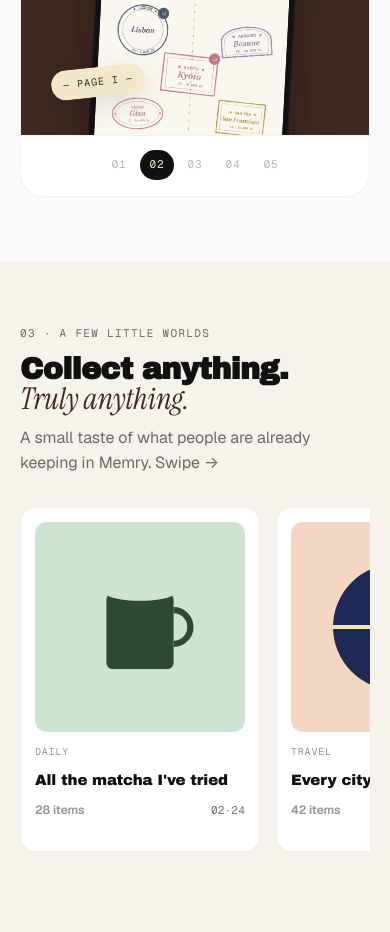
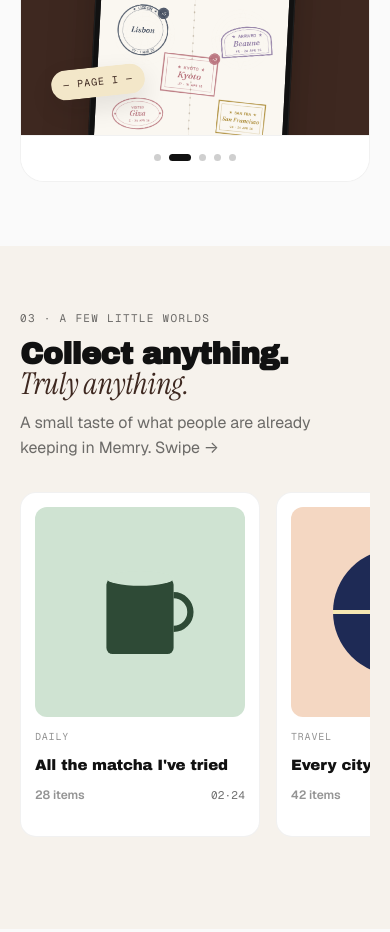
Before and after one commit to wwwddddkkkkk/memrysite, a plain HTML site: page index.html in a window 390 px wide. Shown: the part 3480-4412 px from the top of the page. Drawn offline with nearby package versions, Linux system fonts and the light colour scheme.

Commit message:
Restyle mobile feature pager: dot-and-pill, matching hero phone-dots
The previous pager rendered as five mono pills with visible "01"–"05"
text — visually noisy and a duplicate of the same numbering already
shown in the desktop tab row. Replace with the elegant
"small dot grows into pill" indicator already used by the hero's phone
screen cycler, so the two pagers on the page speak one visual language.

- Hide button text via font-size:0 (aria-label still labels the
  buttons for assistive tech).
- Inactive: 7×7 circle at 20% ink opacity.
- Active: 22×7 pill at full ink.

Co-Authored-By: Claude Opus 4.7 (1M context) <noreply@anthropic.com>

```diff
--- a/assets/site.css
+++ b/assets/site.css
@@ -465,29 +465,27 @@ button { font: inherit; cursor: pointer; }
   .feat-device .mini { width: 200px; }
 }
 
-/* mobile pagination dots — replace the scrolly tab row at narrow widths */
+/* mobile pagination dots — same language as the hero's phone-state dots */
 .feat-dots {
   display: none;
   justify-content: center;
   align-items: center;
-  gap: 4px;
-  padding: 14px 12px 16px;
+  gap: 8px;
+  padding: 18px 12px 20px;
   border-top: 1px solid var(--hair);
   background: var(--white);
 }
 .feat-dot {
-  border: 0; background: transparent;
-  min-width: 34px; height: 30px;
-  padding: 0 8px;
-  border-radius: 999px;
-  font-family: 'Geist Mono', monospace; font-size: 11px; letter-spacing: 0.08em;
-  color: var(--ink30);
-  cursor: pointer;
-  transition: background .18s, color .18s, transform .18s;
+  width: 7px; height: 7px; border-radius: 50%;
+  background: rgba(17,17,17,0.20);
+  border: 0; padding: 0; cursor: pointer;
+  font-size: 0; color: transparent;       /* hide the "01" text — buttons stay labelled via aria-label */
+  transition: background .25s, width .25s, border-radius .25s;
 }
-.feat-dot:hover { background: var(--paper2); color: var(--ink60); }
+.feat-dot:hover { background: rgba(17,17,17,0.45); }
 .feat-dot[aria-selected="true"] {
-  background: var(--ink); color: var(--cream);
+  background: var(--ink);
+  width: 22px; border-radius: 4px;
 }
 @media (max-width: 760px) {
   .feat-dots { display: flex; }
```
